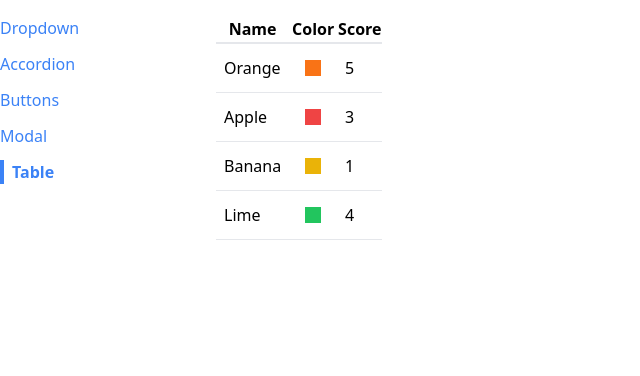
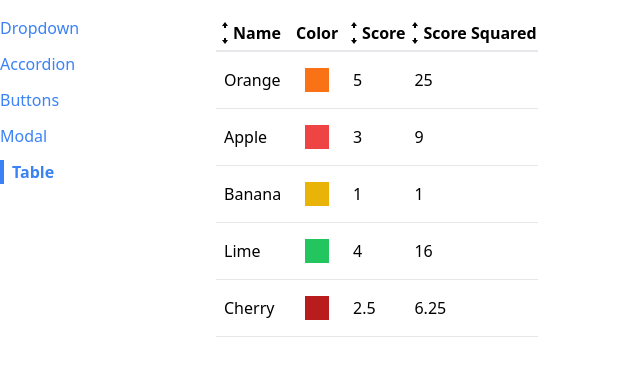
Before and after one commit to Pratikkshirsagar/comps, a React (Vite) app: page /table in a window 1280 px wide. Shown: the top 376 px of the page, without its empty margins (0-640 px from the left). Built offline with nearby package versions, Linux system fonts and the light colour scheme.

Commit message:
sorting added

```diff
--- /dev/null
+++ b/src/components/SortableTable.jsx
@@ -0,0 +1,105 @@
+import { useState } from 'react';
+import { GoArrowSmallDown, GoArrowSmallUp } from 'react-icons/go';
+import Table from './Table';
+
+function SortableTable(props) {
+  const [sortOrder, setSortOrder] = useState(null);
+  const [sortBy, setSortBy] = useState(null);
+  const { config, data } = props;
+
+  const handleClick = (label) => {
+    if (sortBy && label !== sortBy) {
+      setSortOrder('asc');
+      setSortBy(label);
+      return;
+    }
+
+    if (sortOrder === null) {
+      setSortOrder('asc');
+      setSortBy(label);
+    } else if (sortOrder === 'asc') {
+      setSortOrder('desc');
+      setSortBy(label);
+    } else if (sortOrder === 'desc') {
+      setSortOrder(null);
+      setSortBy(null);
+    }
+  };
+
+  const updatedConfig = config.map((column) => {
+    if (!column.sortValue) {
+      return column;
+    }
+
+    return {
+      ...column,
+      header: () => (
+        <th
+          className='cursor-pointer hover:bg-gray-100'
+          onClick={() => handleClick(column.label)}
+        >
+          <div className='flex items-center'>
+            {getIcons(column.label, sortBy, sortOrder)}
+            {column.label}
+          </div>
+        </th>
+      ),
+    };
+  });
+
+  // Only sort data if sortOrder && sortBy are not null
+  // Make a copy of the 'data' prop
+  // Find the correct sortValue function and use it for sorting
+  let sortedData = data;
+  if (sortOrder && sortBy) {
+    const { sortValue } = config.find((column) => column.label === sortBy);
+    sortedData = [...data].sort((a, b) => {
+      const valueA = sortValue(a);
+      const valueB = sortValue(b);
+
+      const reverseOrder = sortOrder === 'asc' ? 1 : -1;
+
+      if (typeof valueA === 'string') {
+        return valueA.localeCompare(valueB) * reverseOrder;
+      } else {
+        return (valueA - valueB) * reverseOrder;
+      }
+    });
+  }
+
+  return <Table {...props} data={sortedData} config={updatedConfig} />;
+}
+
+function getIcons(label, sortBy, sortOrder) {
+  if (label !== sortBy) {
+    return (
+      <div>
+        <GoArrowSmallUp />
+        <GoArrowSmallDown />
+      </div>
+    );
+  }
+
+  if (sortOrder === null) {
+    return (
+      <div>
+        <GoArrowSmallUp />
+        <GoArrowSmallDown />
+      </div>
+    );
+  } else if (sortOrder === 'asc') {
+    return (
+      <div>
+        <GoArrowSmallUp />
+      </div>
+    );
+  } else if (sortOrder === 'desc') {
+    return (
+      <div>
+        <GoArrowSmallDown />
+      </div>
+    );
+  }
+}
+
+export default SortableTable;
--- a/src/components/Table.jsx
+++ b/src/components/Table.jsx
@@ -1,10 +1,16 @@
+import { Fragment } from 'react';
+
 function Table({ data, config, keyFn }) {
   const renderedHeaders = config.map((column) => {
+    if (column.header) {
+      return <Fragment key={column.label}>{column.header()}</Fragment>;
+    }
+
     return <th key={column.label}>{column.label}</th>;
   });
 
   const renderedRows = data.map((rowData) => {
-    const renderCells = config.map((column) => {
+    const renderedCells = config.map((column) => {
       return (
         <td className='p-2' key={column.label}>
           {column.render(rowData)}
@@ -14,7 +20,7 @@
 
     return (
       <tr className='border-b' key={keyFn(rowData)}>
-        {renderCells}
+        {renderedCells}
       </tr>
     );
   });
--- a/src/pages/TablePage.jsx
+++ b/src/pages/TablePage.jsx
@@ -1,4 +1,4 @@
-import Table from '../components/Table';
+import SortableTable from '../components/SortableTable';
 
 function TablePage() {
   const data = [
@@ -6,15 +6,29 @@
     { name: 'Apple', color: 'bg-red-500', score: 3 },
     { name: 'Banana', color: 'bg-yellow-500', score: 1 },
     { name: 'Lime', color: 'bg-green-500', score: 4 },
+    { name: 'Cherry', color: 'bg-red-700', score: 2.5 },
   ];
 
   const config = [
-    { label: 'Name', render: (fruit) => fruit.name },
+    {
+      label: 'Name',
+      render: (fruit) => fruit.name,
+      sortValue: (fruit) => fruit.name,
+    },
     {
       label: 'Color',
-      render: (fruit) => <div className={`p-2 m-2 ${fruit.color}`}></div>,
+      render: (fruit) => <div className={`p-3 m-2 ${fruit.color}`} />,
     },
-    { label: 'Score', render: (fruit) => fruit.score },
+    {
+      label: 'Score',
+      render: (fruit) => fruit.score,
+      sortValue: (fruit) => fruit.score,
+    },
+    {
+      label: 'Score Squared',
+      render: (fruit) => fruit.score ** 2,
+      sortValue: (fruit) => fruit.score ** 2,
+    },
   ];
 
   const keyFn = (fruit) => {
@@ -23,7 +37,7 @@
 
   return (
     <div>
-      <Table data={data} config={config} keyFn={keyFn} />
+      <SortableTable data={data} config={config} keyFn={keyFn} />
     </div>
   );
 }
```
